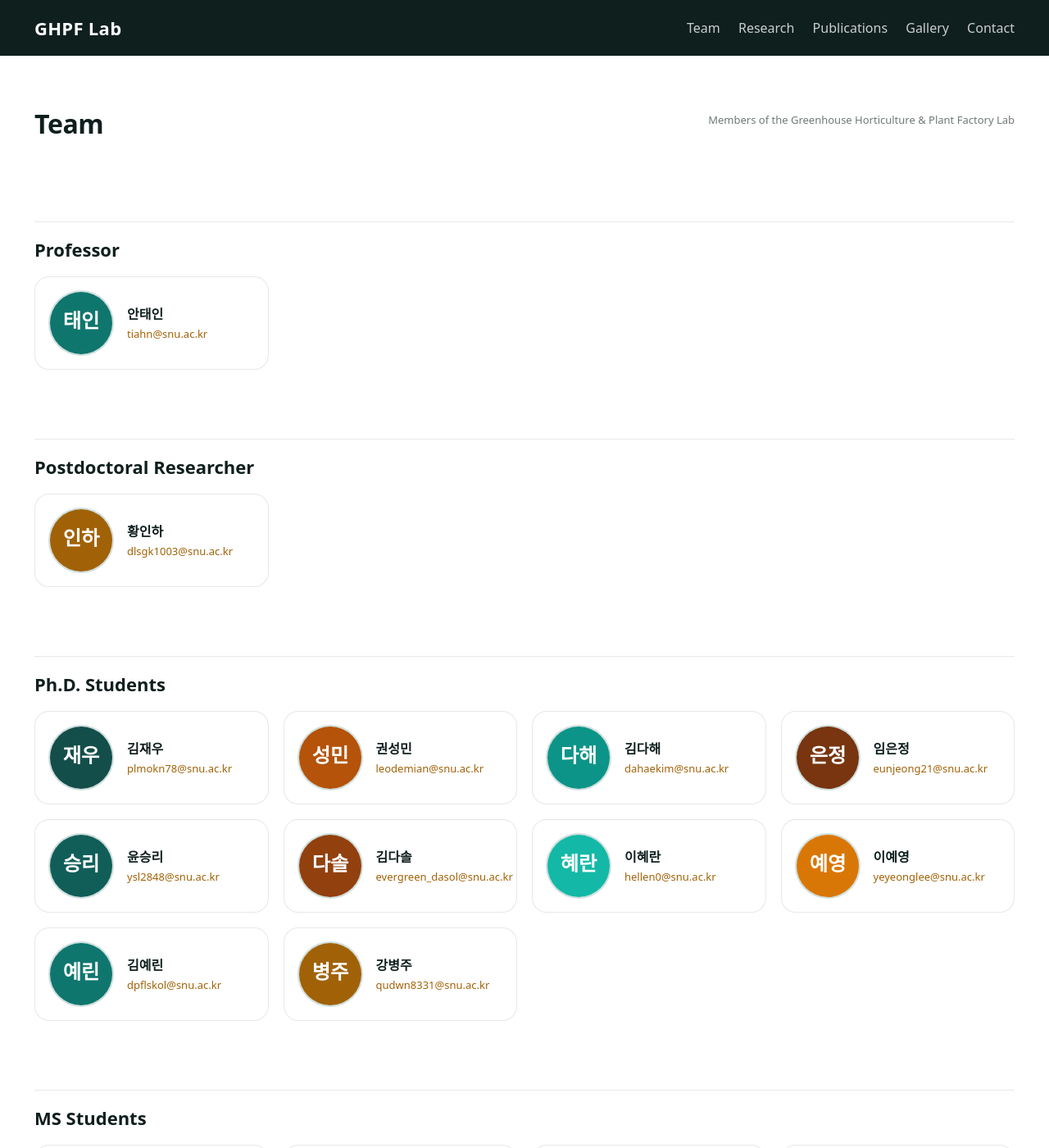
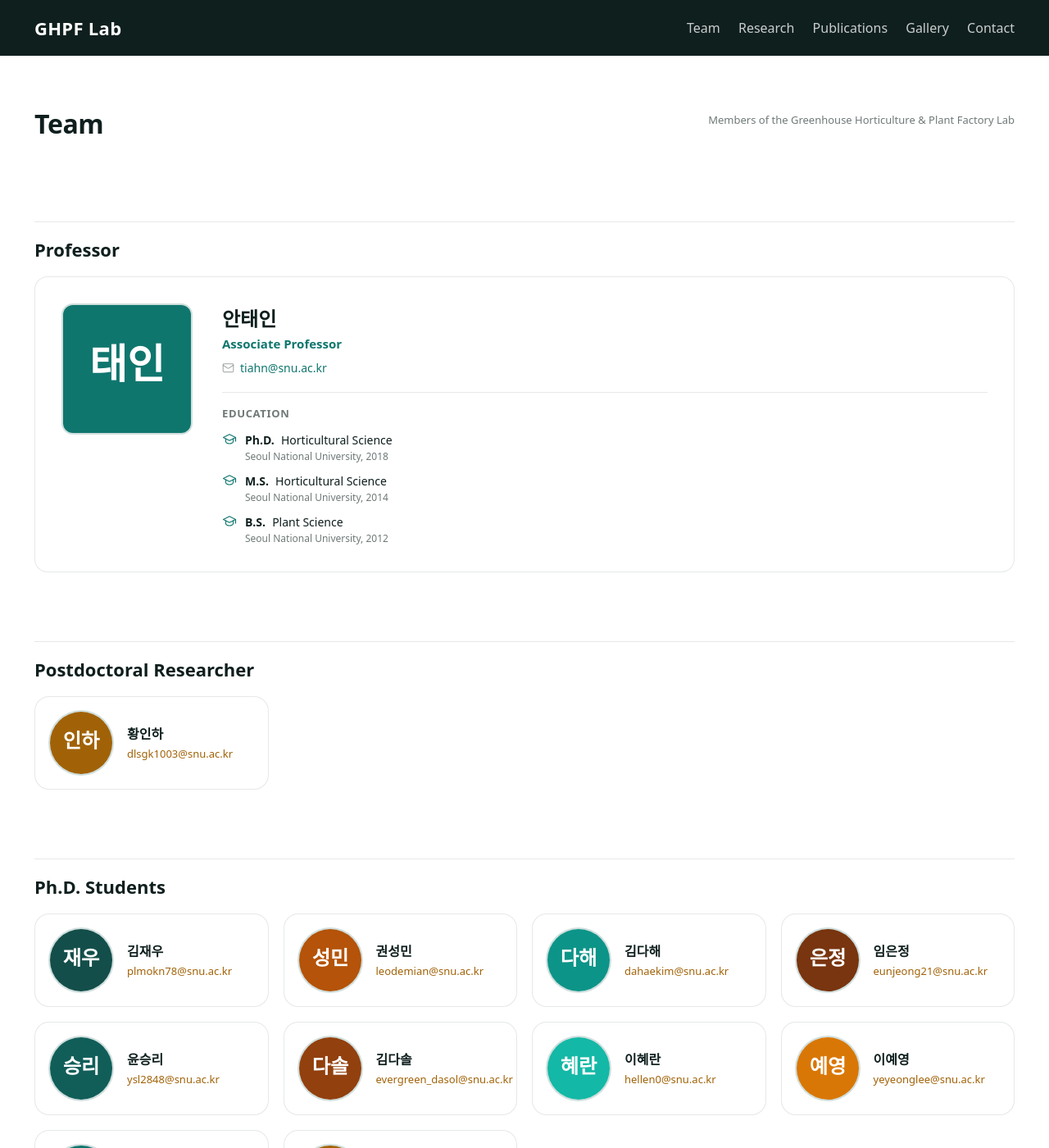
Before and after one commit to evergreendasol/Trial-2-lab-web, a Jekyll site: the page built from team.md, in a window 1280 px wide and 1400 px high. Shown: the whole window at 82% size. Built offline with Jekyll 4.4.1, drawn with Linux system fonts in a browser that asks for light colours.

Commit message:
Redesign professor section with featured card and education timeline
- Wide horizontal card layout with larger photo (160px)
- Added education info with graduation cap icons
- Degree, field, university, and year displayed per entry
- Responsive: stacks vertically on mobile
- Updated team.yml with placeholder education data

https://claude.ai/code/session_01TmRjvzfDazRavAh5211o6j

```diff
--- a/_data/team.yml
+++ b/_data/team.yml
@@ -1,7 +1,21 @@
 faculty:
   - name: 안태인
+    role: Associate Professor
     email: tiahn@snu.ac.kr
     photo: assets/img/team/ahn-taein.svg
+    education:
+      - degree: Ph.D.
+        field: Horticultural Science
+        university: Seoul National University
+        year: 2018
+      - degree: M.S.
+        field: Horticultural Science
+        university: Seoul National University
+        year: 2014
+      - degree: B.S.
+        field: Plant Science
+        university: Seoul National University
+        year: 2012
 
 phd:
   - name: 황인하
--- a/assets/css/site.css
+++ b/assets/css/site.css
@@ -514,6 +514,145 @@ a:hover{color:var(--accent)}
   border-color:var(--card-accent);
   box-shadow:0 8px 24px rgba(0,0,0,.08);
   color:var(--text);
+}
+
+/* --- Professor featured card --- */
+.prof-card{
+  display:flex;
+  gap:36px;
+  align-items:flex-start;
+  background:var(--panel);
+  border:1px solid var(--line);
+  border-radius:16px;
+  padding:32px;
+  margin-top:18px;
+}
+
+.prof-card__photo{
+  flex-shrink:0;
+  width:160px;
+  height:160px;
+  border-radius:14px;
+  overflow:hidden;
+  background:var(--panel2);
+  border:2px solid var(--line);
+}
+
+.prof-card__photo img{
+  width:100%;
+  height:100%;
+  object-fit:cover;
+  display:block;
+}
+
+.prof-card__body{
+  flex:1;
+  min-width:0;
+}
+
+.prof-card__name{
+  font-size:24px;
+  font-weight:800;
+  margin:0 0 4px;
+  color:var(--text);
+}
+
+.prof-card__role{
+  font-size:15px;
+  color:var(--accent);
+  font-weight:600;
+  margin:0 0 10px;
+}
+
+.prof-card__email{
+  display:flex;
+  align-items:center;
+  gap:7px;
+  font-size:14px;
+  margin:0 0 20px;
+  color:var(--muted);
+}
+
+.prof-card__email svg{
+  flex-shrink:0;
+  opacity:.55;
+}
+
+.prof-card__email a{
+  color:var(--accent);
+  text-decoration:none;
+}
+
+.prof-card__email a:hover{
+  text-decoration:underline;
+}
+
+.prof-card__edu{
+  border-top:1px solid var(--line);
+  padding-top:16px;
+}
+
+.prof-card__edu-title{
+  font-size:13px;
+  font-weight:700;
+  text-transform:uppercase;
+  letter-spacing:.05em;
+  color:var(--muted);
+  margin:0 0 12px;
+}
+
+.prof-card__edu-list{
+  list-style:none;
+  margin:0;
+  padding:0;
+  display:flex;
+  flex-direction:column;
+  gap:10px;
+}
+
+.prof-card__edu-item{
+  display:flex;
+  align-items:flex-start;
+  gap:10px;
+}
+
+.prof-card__edu-icon{
+  flex-shrink:0;
+  color:var(--accent);
+  margin-top:1px;
+}
+
+.prof-card__edu-degree{
+  font-weight:700;
+  font-size:14px;
+  color:var(--text);
+  margin-right:4px;
+}
+
+.prof-card__edu-field{
+  font-size:14px;
+  color:var(--text);
+}
+
+.prof-card__edu-meta{
+  display:block;
+  font-size:12px;
+  color:var(--muted);
+  margin-top:1px;
+}
+
+@media (max-width:600px){
+  .prof-card{
+    flex-direction:column;
+    align-items:center;
+    text-align:center;
+    padding:24px 20px;
+    gap:20px;
+  }
+  .prof-card__photo{width:120px;height:120px}
+  .prof-card__name{font-size:20px}
+  .prof-card__email{justify-content:center}
+  .prof-card__edu-item{flex-direction:column;align-items:center;text-align:center;gap:4px}
 }
 
 .team-section{
--- a/team.md
+++ b/team.md
@@ -20,21 +20,41 @@ title: Team
     <h2>Professor</h2>
   </div>
 
-  <div class="grid team-grid">
-    {% for p in site.data.team.faculty %}
-      <div class="card team-card">
-        <div class="team-card__photo">
-          <img src="{{ p.photo | default: 'assets/img/team/default.svg' | relative_url }}" alt="{{ p.name }}" onerror="this.src='{{ default_photo }}'">
-        </div>
-        <div class="team-card__info">
-          <h3>{{ p.name }}</h3>
-          {% if p.role %}<p class="muted small">{{ p.role }}</p>{% endif %}
-          {% if p.email %}<p class="small"><a class="link" href="mailto:{{ p.email }}">{{ p.email }}</a></p>{% endif %}
-          {% if p.note %}<p class="muted small">{{ p.note }}</p>{% endif %}
-        </div>
+  {% for p in site.data.team.faculty %}
+  <div class="prof-card">
+    <div class="prof-card__photo">
+      <img src="{{ p.photo | default: 'assets/img/team/default.svg' | relative_url }}" alt="{{ p.name }}" onerror="this.src='{{ default_photo }}'">
+    </div>
+    <div class="prof-card__body">
+      <h3 class="prof-card__name">{{ p.name }}</h3>
+      {% if p.role %}<p class="prof-card__role">{{ p.role }}</p>{% endif %}
+      {% if p.email %}
+      <p class="prof-card__email">
+        <svg width="15" height="15" viewBox="0 0 24 24" fill="none" stroke="currentColor" stroke-width="2" stroke-linecap="round" stroke-linejoin="round"><rect x="2" y="4" width="20" height="16" rx="2"/><path d="m22 7-8.97 5.7a1.94 1.94 0 0 1-2.06 0L2 7"/></svg>
+        <a href="mailto:{{ p.email }}">{{ p.email }}</a>
+      </p>
+      {% endif %}
+
+      {% if p.education.size > 0 %}
+      <div class="prof-card__edu">
+        <h4 class="prof-card__edu-title">Education</h4>
+        <ul class="prof-card__edu-list">
+          {% for e in p.education %}
+          <li class="prof-card__edu-item">
+            <svg class="prof-card__edu-icon" width="18" height="18" viewBox="0 0 24 24" fill="none" stroke="currentColor" stroke-width="1.5" stroke-linecap="round" stroke-linejoin="round"><path d="M22 10v6M2 10l10-5 10 5-10 5z"/><path d="M6 12v5c0 1.1 2.7 3 6 3s6-1.9 6-3v-5"/></svg>
+            <div>
+              <span class="prof-card__edu-degree">{{ e.degree }}</span>
+              <span class="prof-card__edu-field">{{ e.field }}</span>
+              <span class="prof-card__edu-meta">{{ e.university }}, {{ e.year }}</span>
+            </div>
+          </li>
+          {% endfor %}
+        </ul>
       </div>
-    {% endfor %}
+      {% endif %}
+    </div>
   </div>
+  {% endfor %}
 </section>
 
 <!-- Postdoctoral Researcher (from phd) -->
```
